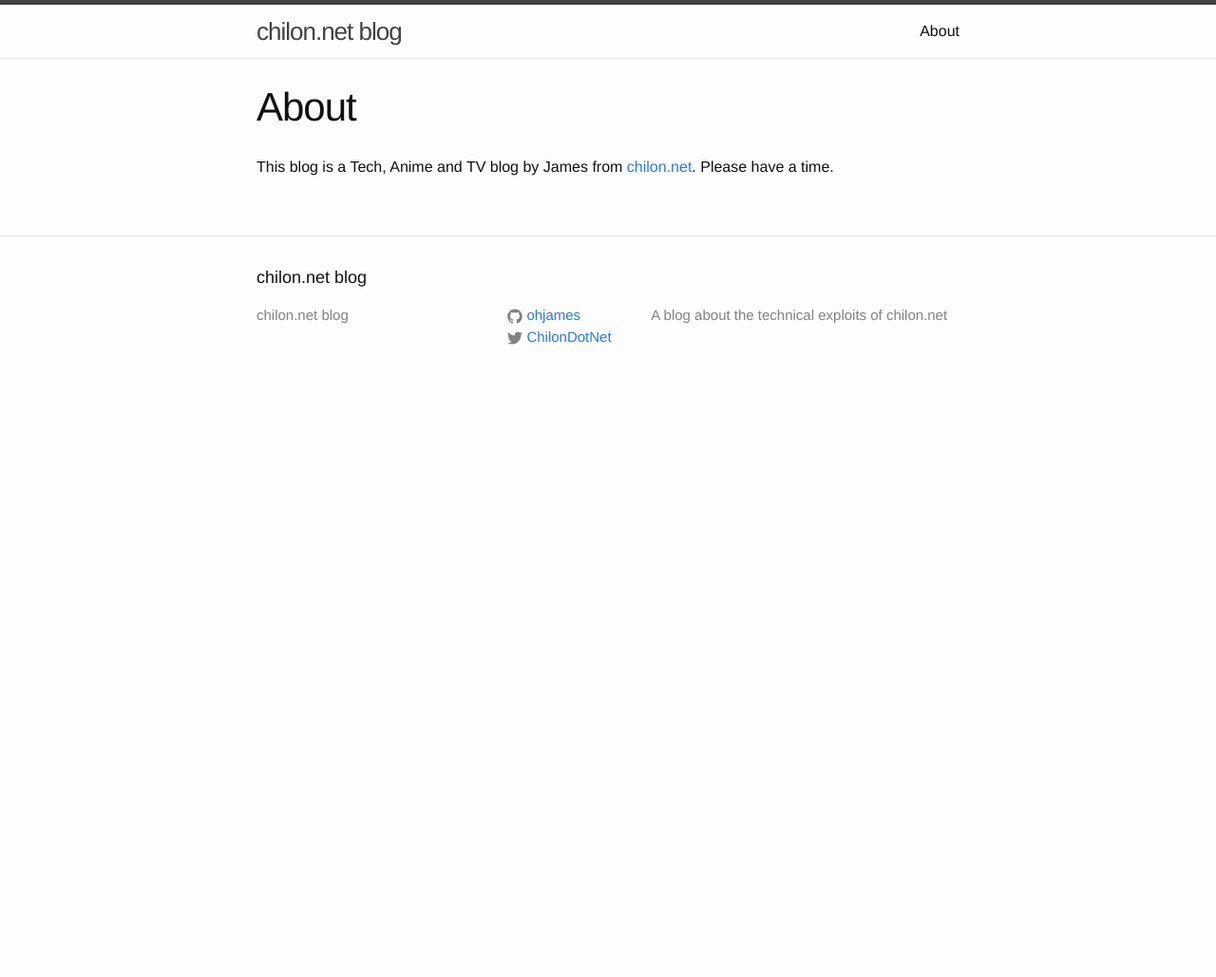
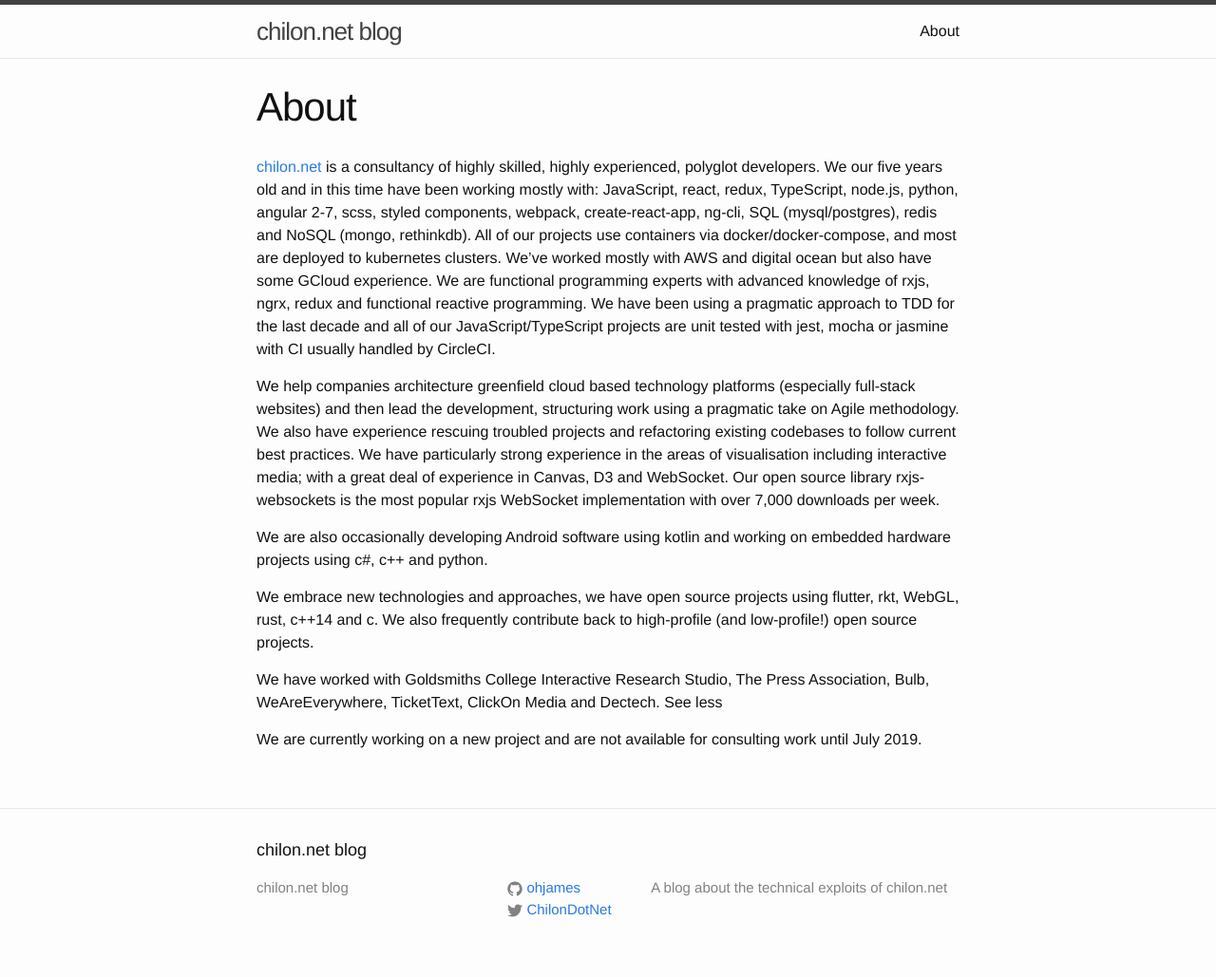
Before and after one commit to insidewhy/ohjames.github.io, a Jekyll site: the page built from about.md, in a window 1280 px wide. Shown: the whole page at 95% size. Built offline with Jekyll 4.4.1, drawn with Linux system fonts in a browser that asks for light colours; before the commit the page ends 900 px from its top, so only the background shows below that.

Commit message:
update about page

```diff
--- a/about.md
+++ b/about.md
@@ -4,4 +4,14 @@ title: About
 permalink: /about/
 ---
 
-This blog is a Tech, Anime and TV blog by James from [chilon.net](chilon.net). Please have a time.
+[chilon.net](http://chilon.net) is a consultancy of highly skilled, highly experienced, polyglot developers. We our five years old and in this time have been working mostly with: JavaScript, react, redux, TypeScript, node.js, python, angular 2-7, scss, styled components, webpack, create-react-app, ng-cli, SQL (mysql/postgres), redis and NoSQL (mongo, rethinkdb). All of our projects use containers via docker/docker-compose, and most are deployed to kubernetes clusters. We've worked mostly with AWS and digital ocean but also have some GCloud experience. We are functional programming experts with advanced knowledge of rxjs, ngrx, redux and functional reactive programming. We have been using a pragmatic approach to TDD for the last decade and all of our JavaScript/TypeScript projects are unit tested with jest, mocha or jasmine with CI usually handled by CircleCI.
+
+We help companies architecture greenfield cloud based technology platforms (especially full-stack websites) and then lead the development, structuring work using a pragmatic take on Agile methodology. We also have experience rescuing troubled projects and refactoring existing codebases to follow current best practices. We have particularly strong experience in the areas of visualisation including interactive media; with a great deal of experience in Canvas, D3 and WebSocket. Our open source library rxjs-websockets is the most popular rxjs WebSocket implementation with over 7,000 downloads per week.
+
+We are also occasionally developing Android software using kotlin and working on embedded hardware projects using c#, c++ and python.
+
+We embrace new technologies and approaches, we have open source projects using flutter, rkt, WebGL, rust, c++14 and c. We also frequently contribute back to high-profile (and low-profile!) open source projects.
+
+We have worked with Goldsmiths College Interactive Research Studio, The Press Association, Bulb, WeAreEverywhere, TicketText, ClickOn Media and Dectech. See less
+
+We are currently working on a new project and are not available for consulting work until July 2019.
```
